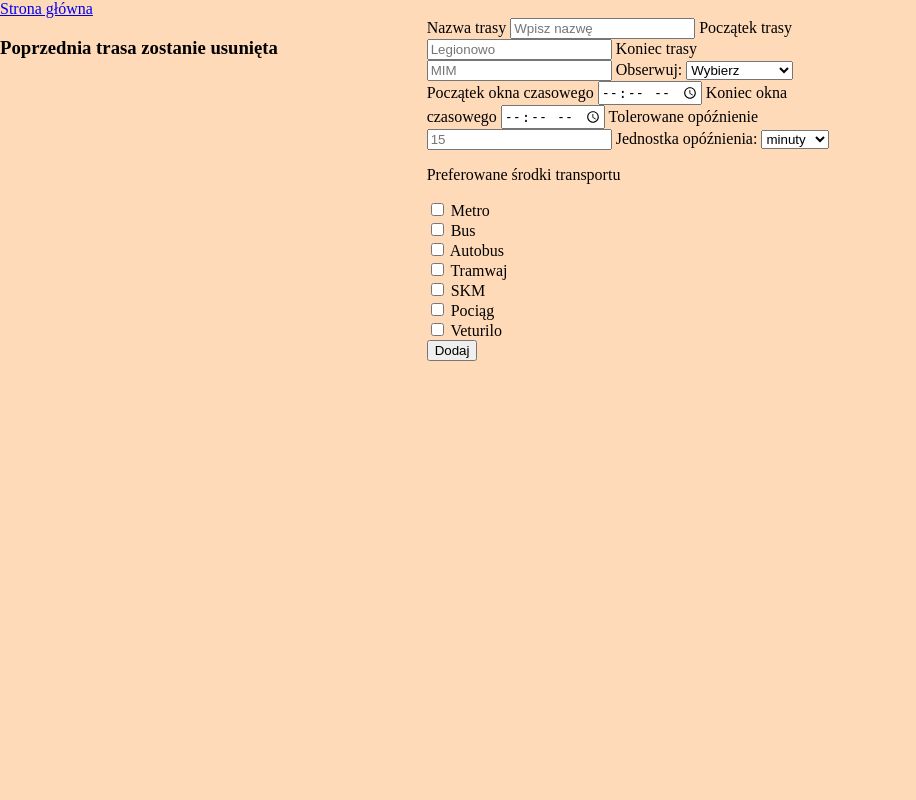
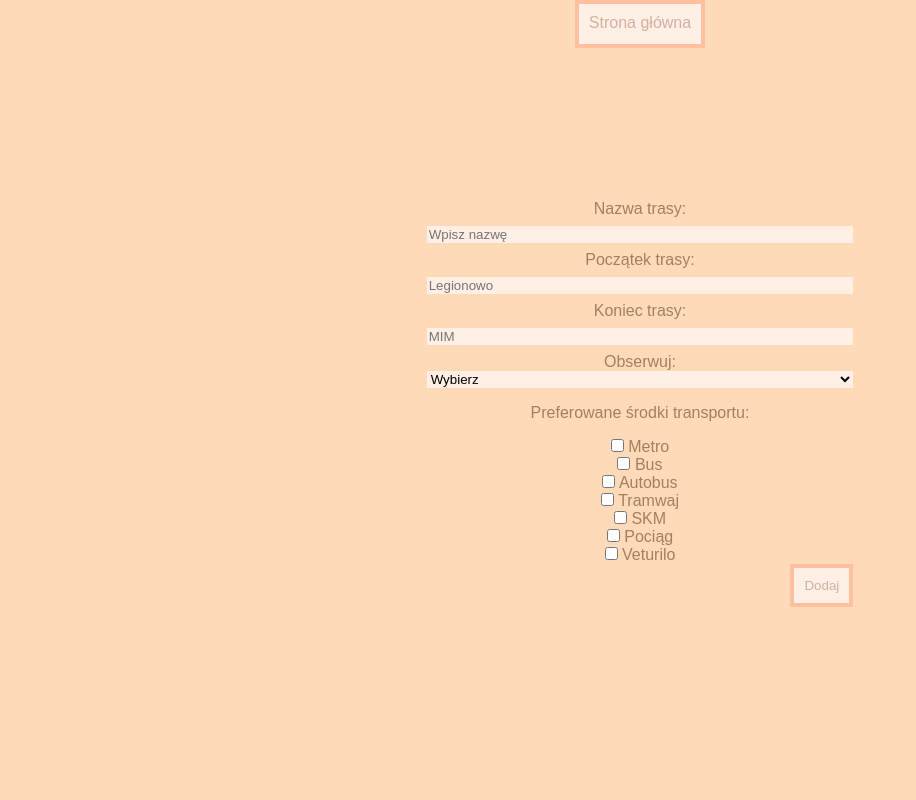
Before and after one commit to EuphoricThinking/KimLoanSolutions, a Django app: page /dodaj_trase/ in a window 1280 px wide. Shown: the whole page, without its empty margins (0-916 px from the left). Run offline with Django 4.2, Linux system fonts and the light colour scheme.

Commit message:
'zmiany'

```diff
--- a/boniedojade/zachodSlonca/static/zachodSlonca/script.js
+++ b/boniedojade/zachodSlonca/static/zachodSlonca/script.js
@@ -1,3 +1,5 @@
+window.addEventListener('load', init);
+
 const moveDateByMinutes = (date, minutes) => {
     const newDate = new Date(date);
     newDate.setMinutes(date.getMinutes() + minutes);
@@ -159,3 +161,30 @@ mapa.addEventListener('contextmenu', function(event) {
         szczegółyToggle.innerHTML = 'Ukryj szczegóły';
     }
   });
+
+function displayAlert() {
+            const href = window.location.href;
+            const page_name = href.split('/').slice(-2)[0];
+            if (page_name === "dodaj_trase") {
+                        alert("Poprzednia trasa zostanie usunięta.")
+            }
+}
+
+function hideTimeWindow() {
+            const dropdown = document.getElementById("okno_trasa");
+            const selectedVal = dropdown.options[dropdown.selectedIndex].value;
+            const toggle = document.getElementsByClassName("jesli_okno_czasowe")[0];
+            if (selectedVal !== "okno") {
+                        toggle.style.display = "none";
+            }
+            else {
+                        toggle.style.display = "block";
+            }
+}
+
+function init() {
+            displayAlert();
+            hideTimeWindow();
+            const dropdown = document.getElementById("okno_trasa");
+            dropdown.addEventListener("change", hideTimeWindow);
+}
--- a/boniedojade/zachodSlonca/static/zachodSlonca/stylesheet.css
+++ b/boniedojade/zachodSlonca/static/zachodSlonca/stylesheet.css
@@ -1,29 +1,91 @@
+#mapa {
+    /* position: absolute; */
+    width: 400px;
+    max-height: 600px;
+}
+
+#info-o-połączeniu {
+    position: absolute;
+    top: 0;
+    margin-left: auto;
+    margin-right: auto;
+    left: 0;
+    right: 0;
+    background-color: white;
+    width: 400px;
+    border-radius: 10px;
+    display: none;
+}
+
+#opóźnienie {
+    color: red;
+}
+
+#wrapper-mapy {
+    position: relative;
+    z-index: 2;
+}
+
+th {
+    text-align: center;
+}
+
+h3 {
+    text-align: center;
+}
+
+#nagłówek {
+    margin: auto;
+    width: 400px;
+    display: flex;
+    flex-direction: row;
+    align-items: center;
+    justify-content: space-between;
+}
+
+#chamska-mapa-bo-nie-lubię-grida {
+    margin-left: auto;
+    margin-right: auto;
+    left: 0;
+    right: 0;
+    text-align: center;
+    position: absolute;
+    top: 50px;
+    min-height: 800px;
+}
+
 body {
     margin: 0px;
     background-color: peachpuff;
-
-    display: grid;
-    grid-template-columns: minmax(0, 1fr);
-    grid-template-rows: auto minmax(0, 9fr);
+    font-family: Arial, Helvetica, sans-serif;
     width: 100vw;
     height: 100vh;
+    color: #a08060;
 }
 
 div.main_content {
     display: grid;
-    grid-row: 2/-1;
+    grid-row: 2/3;
+    grid-column: 1/-1;
     grid-template-columns: repeat(3, minmax(0, 1fr));
     grid-template-rows: repeat(3, minmax(0, 1fr));
     background-color: peachpuff;
+    height: 70vh;
 }
 
 div.one {
     background-color: red;
 }
 
+.two {
+    grid-row: 1/2;
+    grid-column: 2/3;
+    width: 100%;
+    height: 100%;
+    text-align: center;
+}
+
 div.two {
-    grid-row: 1/2;
-    grid-column: 1/2;
     background-color: papayawhip;
 }
 
@@ -59,43 +121,88 @@ div.seven {
     display: none;
 }
 
-#mapa {
-    position: absolute;
-    width: 400px;
-    max-height: 600px;
+.menu > a {
+    height: 100%;
+    display: inline-block;
 }
 
-#info-o-połączeniu {
-    position: absolute;
-    top: 0;
-    background-color: white;
-    width: 400px;
-    border-radius: 10px;
-    display: none;
+a, a:visited {
+    text-decoration: none;
+    color: #d0b0a0;
+    padding: 10px;
+    border: 4px solid #ffc0a0;
+    background-color: #ffefe5;
 }
 
-#opóźnienie {
-    color: red;
+a:hover {
+    color: #b09070;
+    background-color: #f7e5e0;
+    border: 4px solid #ffffef;
 }
 
-#wrapper-mapy {
-    position: relative;
-    z-index: 2;
+.main_header {
+    text-align: center;
+    grid-row: 1/2;
+    grid-column: 2/3;
 }
 
-th {
-    text-align: center;
+.header_text {
+    font-size: 30px;
 }
 
-#nagłówek {
-    width: 400px;
-    display: flex;
-    flex-direction: row;
-    align-items: center;
-    justify-content: space-between;
+.main_site {
+    height: 100vh;
+    display: grid;
+    grid-template-columns: 1fr 1fr 1fr;
+    grid-template-rows: 1fr 3fr;
 }
 
-#chamska-mapa-bo-nie-lubię-grida {
-    position: absolute;
-    top: 50px;
+.links {
+    padding: 50px;
 }
+
+.menu {
+    height: 10%;
+    width: 100%;
+}
+
+input {
+    margin: 8px 0;
+}
+
+input[type=checkbox] {
+    margin: 0;
+}
+
+input[type=text] {
+    background-color: #ffefe5;
+    border: 0;
+    width: 100%;
+}
+
+input[type=time] {
+    background-color: #ffefe5;
+    border: 0;
+    float: right;
+    margin-left: 5px;
+}
+
+select {
+    background-color: #ffefe5;
+    border: 0;
+    width: 100%;
+}
+
+.submit_button, #szczegóły-toggle {
+    background-color: #ffefe5;
+    color: #d0b0a0;
+    border: 4px solid #ffc0a0;
+    float: right;
+    padding: 10px 10px;
+}
+
+.submit_button:hover, #szczegóły-toggle:hover {
+    color: #b09070;
+    background-color: #f7e5e0;
+    border: 4px solid #ffffef;
+}
--- a/boniedojade/zachodSlonca/templates/zachodSlonca/add_route.html
+++ b/boniedojade/zachodSlonca/templates/zachodSlonca/add_route.html
@@ -9,25 +9,25 @@
     </head>
 <body>
 
-<header>
+<div class="main_site">
+<header class="main_header">
             <div class="menu">
-             <a href="{% url 'zachodSlonca:main_site' %}">Strona główna</a>
+             <a class="menu_link" href="{% url 'zachodSlonca:main_site' %}">Strona główna</a>
             </div>
 </header>
 
 <div class="main_content">
-<h3>Poprzednia trasa zostanie usunięta</h3> <!-- alert? -->
 
-<form action="{% url 'zachodSlonca:dane_trasy' %}" method="post" name="login_form">
+    <form class = "two" action="{% url 'zachodSlonca:dane_trasy' %}" method="post" name="login_form">
     {% csrf_token %}
 
-        <label for="uname">Nazwa trasy</label>
+            <label for="uname">Nazwa trasy:</label>
             <input type="text" placeholder="Wpisz nazwę" id="uname" name="uname">
 
-        <label for="skad">Początek trasy</label>
+            <label for="skad">Początek trasy:</label>
             <input type="text" placeholder="Legionowo" name="skad" id="skad">
 
-        <label for="dokad">Koniec trasy</label>
+            <label for="dokad">Koniec trasy:</label>
             <input type="text" placeholder="MIM" name="dokad" id="dokad">
 
             <label for="okno_trasa">Obserwuj:</label>
@@ -38,13 +38,14 @@
             </select>
 
             <div class="jesli_okno_czasowe">
-        <label for="appt">Początek okna czasowego</label>
+                <br>
+                <label for="appt">Podaj okno czasowe:</label>
                 <input type="time" id="appt" name="appt">
-
-        <label for="appt2">Koniec okna czasowego</label>
                 <input type="time" id="appt2" name="appt2">
 
-        <label for="toler">Tolerowane opóźnienie</label>
+                <br>
+                <br>
+                <label for="toler">Tolerowane opóźnienie:</label>
                 <input type="text" placeholder="15" name="toler" id="toler">
 
                 <label for="opoznienie">Jednostka opóźnienia:</label>
@@ -54,7 +55,7 @@
                 </select>
             </div>
 
-        <p>Preferowane środki transportu</p>
+            <p>Preferowane środki transportu:</p>
             <input type="checkbox" id="vehicle1" name="vehicle1" value="Bike">
             <label for="vehicle1">Metro</label><br>
             <input type="checkbox" id="vehicle2" name="vehicle2" value="Car">
@@ -71,9 +72,10 @@
             <label for="vehicle7">Veturilo</label><br>
 
 
-        <button type="submit" name="login_button">{{ action }}</button>
+            <button type="submit" class="submit_button" name="login_button">{{ action }}</button>
             <input type="hidden" name="next" value="{{ next }}">
     </form>
     </div>
+    </div>
 </body>
 </html>
--- a/boniedojade/zachodSlonca/templates/zachodSlonca/show_map.html
+++ b/boniedojade/zachodSlonca/templates/zachodSlonca/show_map.html
@@ -7,7 +7,8 @@
     <meta name="viewport" content="width=device-width, initial-scale=1">
  </head>
 <body>
-  <header>
+<div class="main_site">
+  <header class="main_header">
     <div class="menu">
       <a href="{% url 'zachodSlonca:main_site' %}">Strona główna</a>
     </div>
@@ -47,6 +48,7 @@
       </div>
     </div>
   </div>
+</div>
 
   <script src="{% static 'zachodSlonca/script.js' %}"></script>
   </body>
```
Also changed, not shown: boniedojade/zachodSlonca/templates/zachodSlonca/main_site.html (+6 -3 lines). Lines whose indentation alone changed are shown as unchanged.
